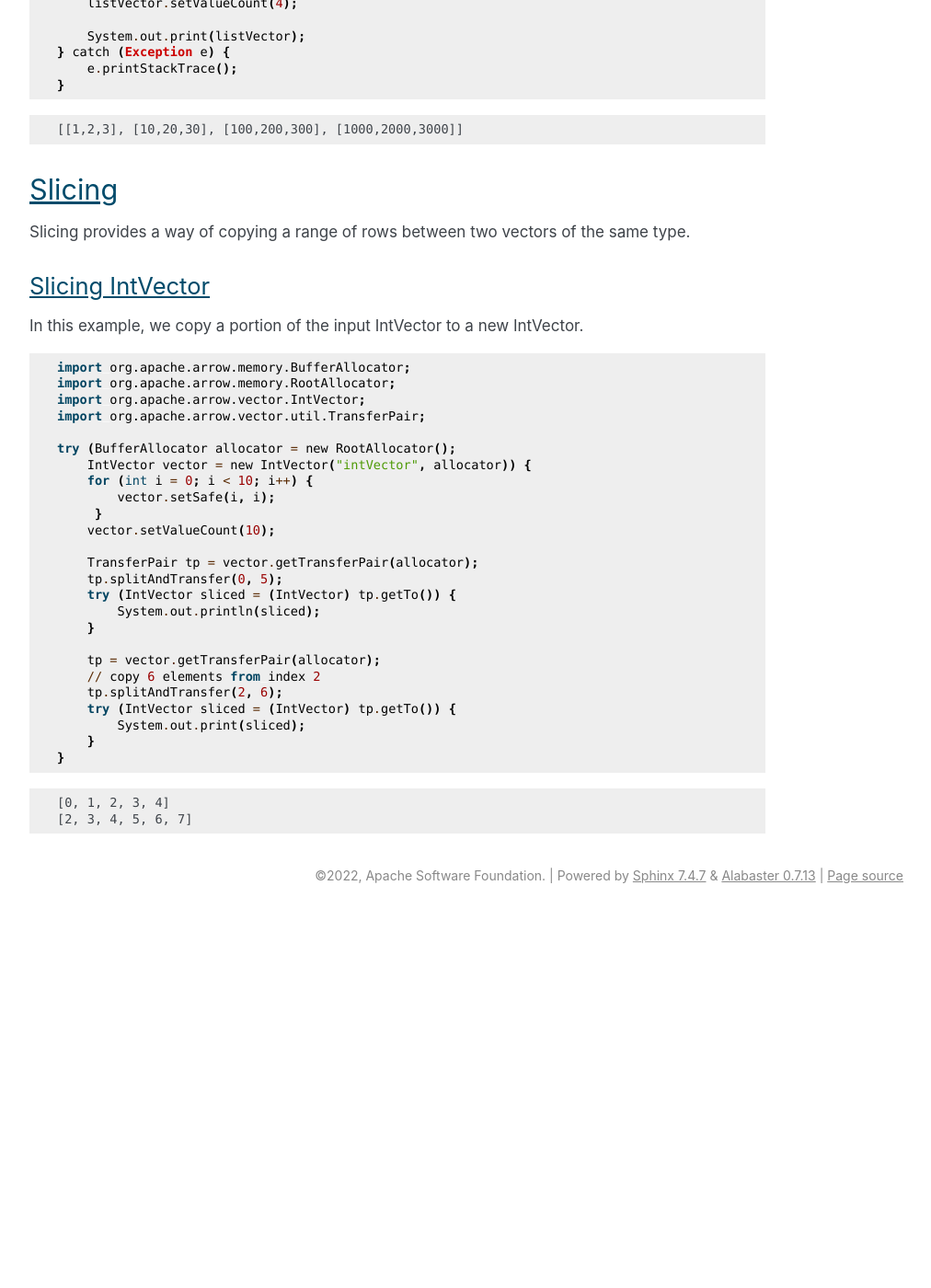
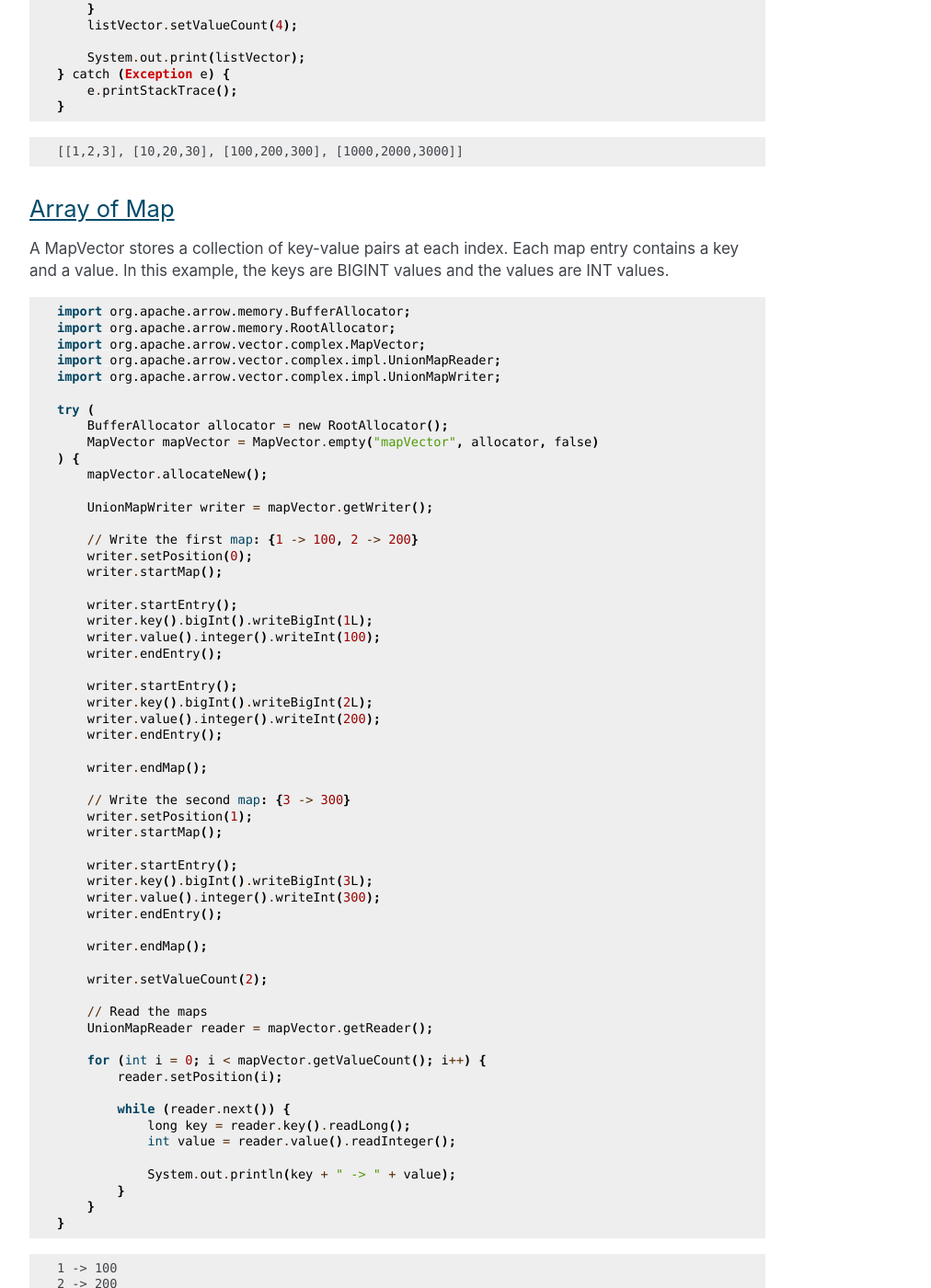
Before and after one commit to apache/arrow-cookbook, a Sphinx documentation site: the page built from java/source/create.rst, in a window 1280 px wide and 1400 px high, scrolled down 2985 px. Shown: the whole window at 92% size, without its empty margins (258-1270 px from the left). Built offline with Sphinx 7.4.7, drawn with Linux system fonts in a browser that asks for light colours; pages that are not in the unit, such as notebooks, are missing from menus; comment, search, counter and statistics services are not loaded; before the commit the page ends 3975 px from its top, so only the background shows below that; some of the changed text lies outside the part shown.

Commit message:
docs: add MapVector cookbook example

```diff
--- a/java/source/create.rst
+++ b/java/source/create.rst
@@ -186,6 +186,82 @@ Array of List
    [[1,2,3], [10,20,30], [100,200,300], [1000,2000,3000]]
 
 
+
+Array of Map
+------------
+
+A MapVector stores a collection of key-value pairs at each index. Each
+map entry contains a key and a value. In this example, the keys are
+BIGINT values and the values are INT values.
+
+.. testcode::
+
+   import org.apache.arrow.memory.BufferAllocator;
+   import org.apache.arrow.memory.RootAllocator;
+   import org.apache.arrow.vector.complex.MapVector;
+   import org.apache.arrow.vector.complex.impl.UnionMapReader;
+   import org.apache.arrow.vector.complex.impl.UnionMapWriter;
+
+   try (
+       BufferAllocator allocator = new RootAllocator();
+       MapVector mapVector = MapVector.empty("mapVector", allocator, false)
+   ) {
+       mapVector.allocateNew();
+
+       UnionMapWriter writer = mapVector.getWriter();
+
+       // Write the first map: {1 -> 100, 2 -> 200}
+       writer.setPosition(0);
+       writer.startMap();
+
+       writer.startEntry();
+       writer.key().bigInt().writeBigInt(1L);
+       writer.value().integer().writeInt(100);
+       writer.endEntry();
+
+       writer.startEntry();
+       writer.key().bigInt().writeBigInt(2L);
+       writer.value().integer().writeInt(200);
+       writer.endEntry();
+
+       writer.endMap();
+
+       // Write the second map: {3 -> 300}
+       writer.setPosition(1);
+       writer.startMap();
+
+       writer.startEntry();
+       writer.key().bigInt().writeBigInt(3L);
+       writer.value().integer().writeInt(300);
+       writer.endEntry();
+
+       writer.endMap();
+
+       writer.setValueCount(2);
+
+       // Read the maps
+       UnionMapReader reader = mapVector.getReader();
+
+       for (int i = 0; i < mapVector.getValueCount(); i++) {
+           reader.setPosition(i);
+
+           while (reader.next()) {
+               long key = reader.key().readLong();
+               int value = reader.value().readInteger();
+
+               System.out.println(key + " -> " + value);
+           }
+       }
+   }
+
+.. testoutput::
+
+   1 -> 100
+   2 -> 200
+   3 -> 300
+
+
+
 Slicing
 =======
 
```
